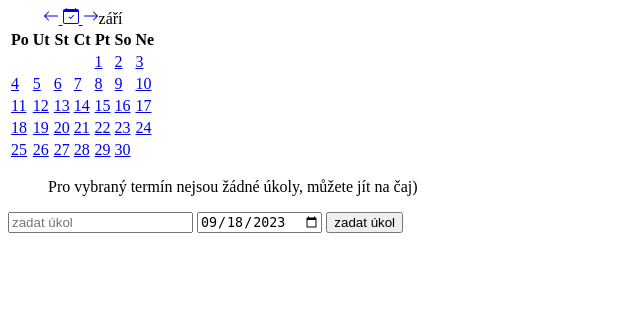
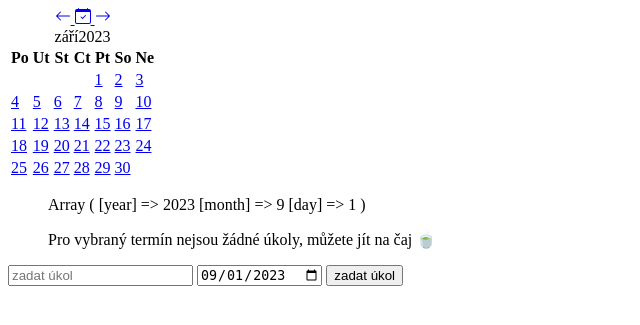
Before and after one commit to MIU-cz/PHP-Work, a PHP site: page /?year=2023&month=9&day=1 in a window 1280 px wide. Shown: the top 325 px of the page, without its empty margins (0-640 px from the left). Run offline with PHP 8.4, Linux system fonts and the light colour scheme.

Commit message:
fix: main logic

```diff
--- a/Kalendar/index.php
+++ b/Kalendar/index.php
@@ -1,64 +1,6 @@
 <?php
 require('src/components/const.php');
-
-$cur_day = date('j');
-$cur_month = date('n');
-$cur_year = date('Y');
-// $cur_day_week = date('w');
-// $cur_month_str = date('F');
-
-if (isset($_GET['month'])) {
-	$new_month = $_GET['month'];
-	if ($new_month > 12) {
-		$new_month = 1;
-	} elseif ($new_month <= 0) {
-		$new_month = 12;
-	}
-} else {
-	$new_month = $cur_month;
-}
-
-if (isset($_GET['day'])) {
-	$select_day = $_GET['day'];
-} else {
-	$select_day = $cur_day;
-}
-
-$cur_month_str = $months[$new_month - 1];
-$col_days = cal_days_in_month(CAL_GREGORIAN, $new_month, $cur_year);
-$cur_firstday_month = date('w', mktime(0, 0, 0, $new_month, 1, $cur_year));
-
-if ($cur_firstday_month == 0) {
-	$cur_firstday_month = 7;
-}
-
-// $select_date = date('d.m.Y', mktime(0, 0, 0, $select_day, $new_month, $cur_year));
-// echo $select_date . '<br>';
-// echo $select_day;
-// echo $new_month;
-
-$db_link = new mysqli($db['host'], $db['name'], $db['pass'], $db['base']);
-$tasks = $db_link->query("SHOW TABLES LIKE 'tasks'");
-if ($tasks->num_rows > 0) {
-	$query = "SELECT * FROM `tasks` WHERE `datum`='$cur_year.$new_month.$select_day'";
-} else {
-	$query = "CREATE TABLE `tasks` (
-		id INT(10) NOT NULL AUTO_INCREMENT,
-		txt VARCHAR(64) NOT NULL,
-		datum DATE,
-		PRIMARY KEY (id)
-	 )";
-}
-
-if (isset($_POST['ukol'])) {
-	$query_add_task = 'INSERT INTO tasks (txt, datum) VALUES ("' . $_POST['ukol'] . '", "' . $_POST['date'] . '")';
-	$db_link->query($query_add_task);
-}
-
-if (isset($_GET['cur-task']) && $_GET['cur-task'] == 'del') {
-	$query_del_task = 'DELETE FROM `tasks` WHERE `tasks`.`id` = ' . $_GET['task-id'] . '';
-	$db_link->query($query_del_task);
-}
+require('src/components/cal_var.php');
 
 ?>
 
@@ -73,80 +15,11 @@ if (isset($_GET['cur-task']) && $_GET['cur-task'] == 'del') {
 </head>
 
 <body>
-	<main class="container">
-		<div class="kal_container">
-			<table>
-				<caption>
-					<?php
-					echo '<a class="btn_cal" href="?month=' . -1 +  $new_month . '">' . $kal_btn['prev'] . '</a>';
-					echo '<a class="btn_cal" href="?month=' . $cur_month . '">' . $kal_btn['cur_month'] . '</a>';
-					echo '<a class="btn_cal" href="?month=' . 1 +  $new_month . '">' . $kal_btn['next'] . '</a>';
-					echo $cur_month_str;
-					?>
-				</caption>
-				<thead>
-					<tr>
-						<?php
-						foreach ($weekday as $day) {
-							echo '
-						<th>' . $day . '</th>
-						';
-						}
-						?>
-					</tr>
-				</thead>
-
-				<tbody>
-					<?php
-					$d = 1;
-					while ($d <= $col_days) {
-						echo '<tr>';
-						for ($w = 1; $w <= 7; $w++) {
-							if ($d == 1 && $w < $cur_firstday_month || $d > $col_days) {
-								echo '<td></td>';
-							} else {
-								if ($d == $cur_day && $new_month == $cur_month) {
-									echo '<td class="cur_day">';
-								} else {
-									echo '<td>';
-								}
-								echo '<a href="?month=' . $new_month . '&day=' . $d . '">' . $d . '</a>
-									</td>
-									';
-								$d++;
-							}
-						}
-						echo '</tr>';
-					}
-					?>
-				</tbody>
-			</table>
-		</div>
-
-		<div class="task_container">
-			<ul class="task_list">
-				<?php
-				$tasks = $db_link->query($query);
-				if ($tasks->num_rows > 0) {
-					while ($task = $tasks->fetch_assoc()) {
-						echo '<li class="task_item">
-								<div class="item_container">
-									<p>' . $task['txt'] . '</p>
-									<span>' . $task['datum'] . '</span>
-								</div>
-								<a class="btn_del" href="?cur-task=del&task-id=' . $task['id'] . '">del</a>
-							</li>';
-					}
-				} else {
-					echo '<p>Pro vybraný termín nejsou žádné úkoly, můžete jít na čaj)</p>';
-				}
-				?>
-			</ul>
-			<form method="post">
-				<input type="text" name="ukol" placeholder="zadat úkol" required>
-				<input type="date" name="date" value="<?php echo date("Y-m-d") ?>" required>
-				<button type="submit">zadat úkol</button>
-			</form>
+	<main class="container" id="mainContainer">
+		<div class="kal_content">
+			<?php
+			include('src/components/Kalendar.php');
+			?>
 		</div>
 	</main>
 
--- /dev/null
+++ b/Kalendar/src/components/Kalendar.php
@@ -0,0 +1,120 @@
+<?php
+
+$db_link = new mysqli($db['host'], $db['name'], $db['pass'], $db['base']);
+$tasks = $db_link->query("SHOW TABLES LIKE 'tasks'");
+if ($tasks->num_rows > 0) {
+	if (isset($_GET['day'])) {
+		$query = "SELECT * FROM `tasks` WHERE `datum`='$new_year.$new_month.$select_day'";
+	} elseif (isset($_GET['month'])) {
+		$query = "SELECT * FROM `tasks` WHERE MONTH(`datum`) = '$new_month' AND YEAR(`datum`) = '$new_year'";
+	} else {
+		$query = "SELECT * FROM `tasks` WHERE YEAR(`datum`) = '$new_year'";
+	}
+} else {
+	$query = "CREATE TABLE `tasks` (
+		id INT(10) NOT NULL AUTO_INCREMENT,
+		txt VARCHAR(64) NOT NULL,
+		datum DATE,
+		PRIMARY KEY (id)
+	 )";
+}
+
+?>
+<div class="kal_container">
+	<table id="kalendar" data="<?php echo $season ?>">
+		<caption class="kal_title">
+			<?php
+			echo '<div class="kal_navi">';
+			echo '<a class="btn_cal" href="?month=' . $new_month - 1 . '&year=' . $new_year . '">' . $kal_btn['prev'] . '</a>';
+			echo '<a class="btn_cal" href="?month=' . $cur_month . '">' . $kal_btn['cur_month'] . '</a>';
+			echo '<a class="btn_cal" href="?month=' . $new_month + 1 . '&year=' . $new_year . '">' . $kal_btn['next'] . '</a>';
+			echo '</div>';
+			echo '<span>' . $cur_month_str . '</span><span>' . $new_year . '</span>';
+			?>
+		</caption>
+		<thead>
+			<tr class="row_header">
+				<?php
+				foreach ($weekday as $day) {
+					echo '
+						<th>' . $day . '</th>
+						';
+				}
+				?>
+			</tr>
+		</thead>
+
+		<tbody>
+			<?php
+			$d = 1;
+			while ($d <= $col_days) {
+				echo '<tr class="row_kal">';
+				for ($w = 1; $w <= 7; $w++) {
+					if ($d == 1 && $w < $cur_firstday_month || $d > $col_days) {
+						echo '<td></td>';
+					} else {
+						if ($d == $cur_day && $new_month == $cur_month) {
+							echo '<td class="cur_day">';
+						} else {
+							echo '<td>';
+						}
+						echo '<a href="?year=' . $new_year . '&month=' . $new_month . '&day=' . $d . '">' . $d . '</a>
+								</td>
+								';
+						$d++;
+					}
+				}
+				echo '</tr>';
+			}
+			?>
+		</tbody>
+	</table>
+</div>
+
+<div class="task_container">
+	<ul class="task_list">
+		<?php
+		if (isset($_GET['day'])) {
+			$url = '
+			&year=' . $new_year . '
+			&month=' . $new_month . '
+			&day=' . $select_day;
+		} else {
+			$url = '
+			&year=' . $new_year . '
+			&month=' . $new_month;
+		}
+
+		print_r($_GET);
+
+		$tasks = $db_link->query($query);
+		if ($tasks->num_rows > 0) {
+			while ($task = $tasks->fetch_assoc()) {
+				echo '<li class="task_item">
+						<div class="item_container">
+							<p>' . $task['txt'] . '</p>
+							<span>' . $task['datum'] . '</span>
+						</div>
+						<a class="btn_del" href="src/components/engine.php?cur-task=del&task-id=' . $task['id'] . $url . '">'
+					. $kal_btn['del'] . '</a>
+					</li>';
+			}
+		} else {
+			echo '<p>Pro vybraný termín nejsou žádné úkoly, můžete jít na čaj 🍵</p>';
+		}
+		$db_link->close();
+
+		?>
+	</ul>
+
+	<form method="post" action="src/components/engine.php">
+		<?php
+		$month = date("m", mktime(0, 0, 0, $new_month, 1));
+		$day = date("d", mktime(0, 0, 0, $month, $select_day));
+		?>
+
+		<input type="text" name="ukol" placeholder="zadat úkol" required>
+		<input type="date" name="date" value="<?php echo date("$new_year-$month-$day") ?>" required>
+		<button type="submit">zadat úkol</button>
+	</form>
+</div>
--- /dev/null
+++ b/Kalendar/src/components/cal_var.php
@@ -0,0 +1,38 @@
+<?php
+
+if (isset($_GET['year'])) {
+	$new_year = $_GET['year'];
+} else {
+	$new_year = $cur_year;
+}
+
+if (isset($_GET['month'])) {
+	$new_month = $_GET['month'];
+
+	if ($new_month > 12) {
+		$new_month = 1;
+		$new_year += 1;
+	} elseif ($new_month <= 0) {
+		$new_month = 12;
+		$new_year -= 1;
+	}
+} else {
+	$new_month = $cur_month;
+}
+
+if (isset($_GET['day'])) {
+	$select_day = $_GET['day'];
+} else {
+	$select_day = $cur_day;
+}
+
+$cur_month_str = $months[$new_month - 1];
+$col_days = cal_days_in_month(CAL_GREGORIAN, $new_month, $new_year);
+$cur_firstday_month = date('w', mktime(0, 0, 0, $new_month, 1, $new_year));
+
+if ($cur_firstday_month == 0) {
+	$cur_firstday_month = 7;
+}
+
+$season_index = (($new_month == 12) ? 3 : ($new_month <= 2)) ? 3 : floor(($new_month - 2) / 3);
+$season = $seasons[$season_index];
--- a/Kalendar/src/components/const.php
+++ b/Kalendar/src/components/const.php
@@ -6,7 +6,7 @@ $db = [
 	'base' => 'agenda'
 ];
 
-$season = [
+$seasons = [
 	'jaro',
 	'leto',
 	'podzim',
@@ -51,5 +51,15 @@ $kal_btn = [
 	<svg xmlns="http://www.w3.org/2000/svg" width="16" height="16" fill="currentColor" class="bi bi-calendar-check" viewBox="0 0 16 16">
 	<path d="M10.854 7.146a.5.5 0 0 1 0 .708l-3 3a.5.5 0 0 1-.708 0l-1.5-1.5a.5.5 0 1 1 .708-.708L7.5 9.793l2.646-2.647a.5.5 0 0 1 .708 0z"/>
 	<path d="M3.5 0a.5.5 0 0 1 .5.5V1h8V.5a.5.5 0 0 1 1 0V1h1a2 2 0 0 1 2 2v11a2 2 0 0 1-2 2H2a2 2 0 0 1-2-2V3a2 2 0 0 1 2-2h1V.5a.5.5 0 0 1 .5-.5zM1 4v10a1 1 0 0 0 1 1h12a1 1 0 0 0 1-1V4H1z"/>
+	</svg>',
+	'del' => '
+	<svg xmlns="http://www.w3.org/2000/svg" width="16" height="16" fill="currentColor" class="bi bi-x-circle-fill" viewBox="0 0 16 16">
+	<path d="M16 8A8 8 0 1 1 0 8a8 8 0 0 1 16 0zM5.354 4.646a.5.5 0 1 0-.708.708L7.293 8l-2.647 2.646a.5.5 0 0 0 .708.708L8 8.707l2.646 2.647a.5.5 0 0 0 .708-.708L8.707 8l2.647-2.646a.5.5 0 0 0-.708-.708L8 7.293 5.354 4.646z"/>
 	</svg>'
 ];
+
+$cur_day = date('j');
+$cur_month = date('n');
+$cur_year = date('Y');
+// $cur_day_week = date('w');
+// $cur_month_str = date('F');
```
Also changed, not shown: Kalendar/src/components/engine.php (added, +42 -0 lines), Kalendar/src/img/ico/x-circle-fill.svg (added).
